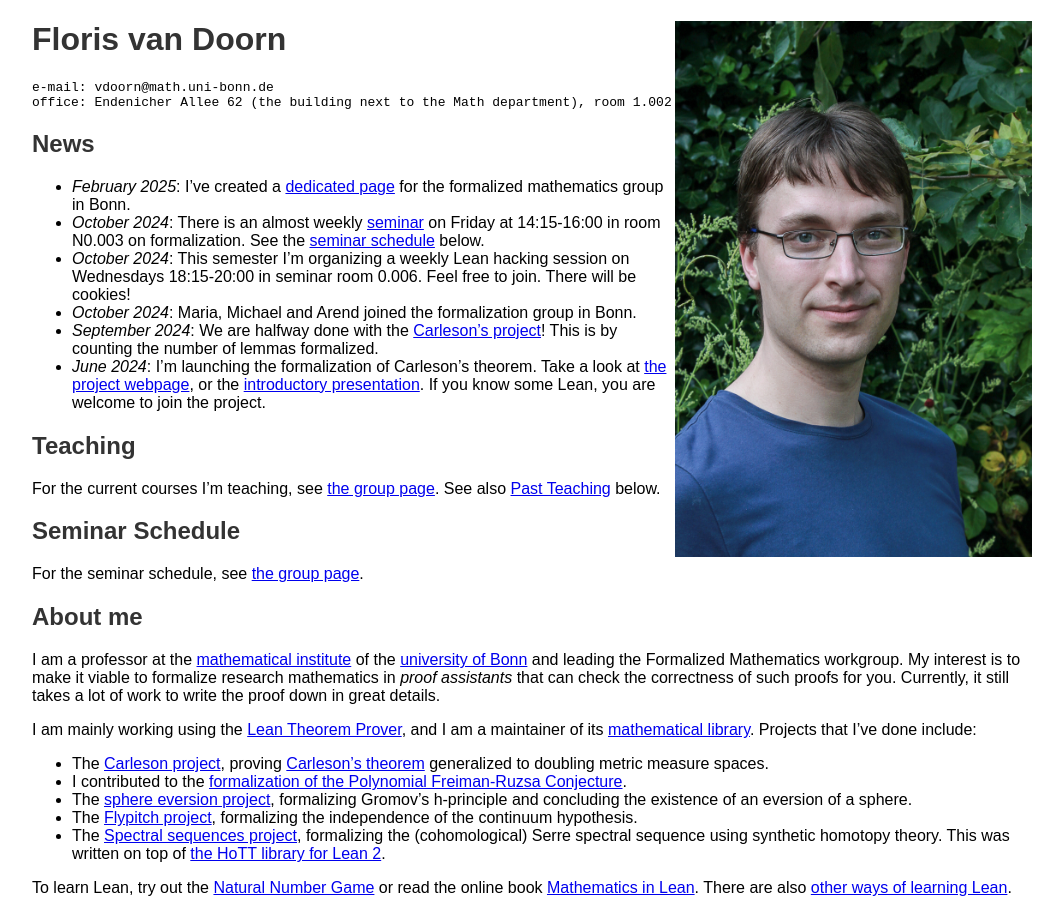
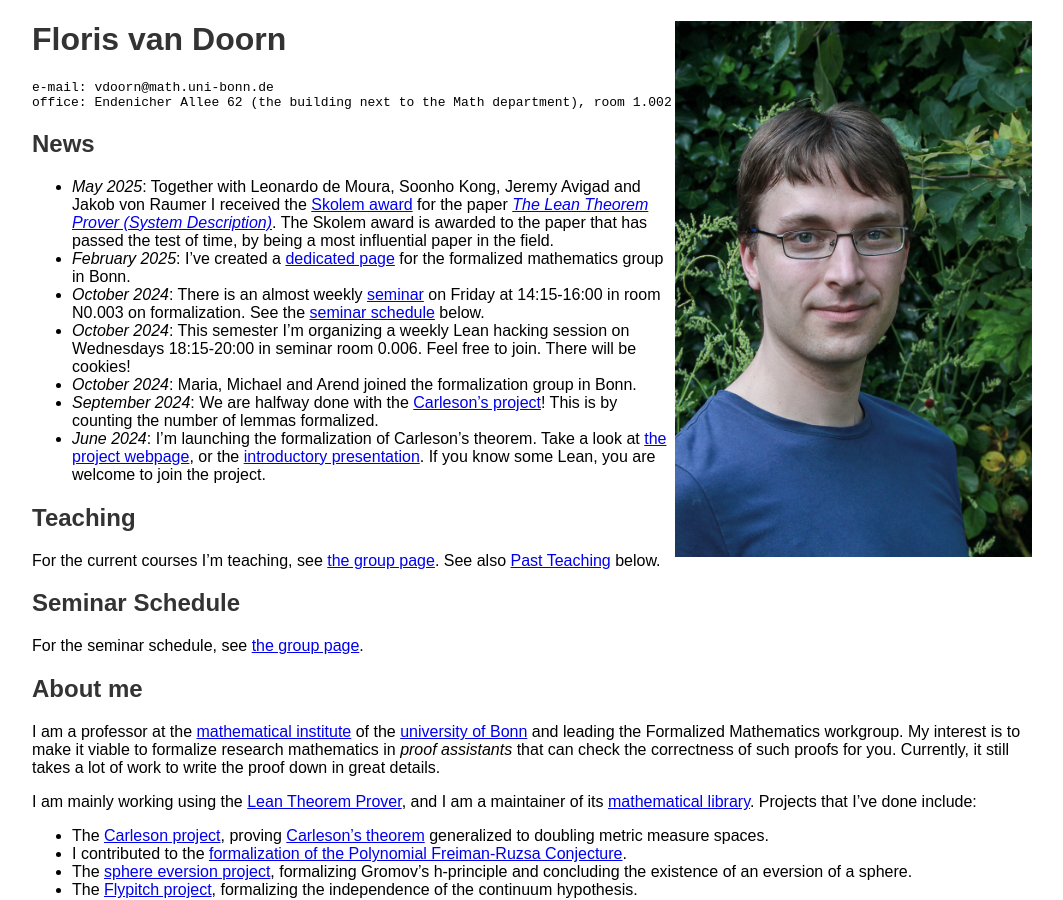
Before and after one commit to fpvandoorn/fpvandoorn.github.io, a Jekyll site: the page built from index.md, in a window 1280 px wide and 900 px high. Shown: the whole window, without its empty margins (108-1171 px from the left). Built offline with Jekyll 4.4.1, drawn with Linux system fonts in a browser that asks for light colours; our own code applies the rules of GitHub Pages for plain Markdown files; some of the changed text lies outside the part shown.

Commit message:
Skolem award

```diff
--- a/index.md
+++ b/index.md
@@ -18,6 +18,7 @@ Germany
 
 ## News
 
+* *May 2025*: Together with Leonardo de Moura, Soonho Kong, Jeremy Avigad and Jakob von Raumer I received the [Skolem award](https://cadeinc.org/Skolem-Award) for the paper [*The Lean Theorem Prover (System Description)*](https://link.springer.com/chapter/10.1007/978-3-319-21401-6_26). The Skolem award is awarded to the paper that has passed the test of time, by being a most influential paper in the field.
 * *February 2025*: I've created a [dedicated page](formalized-mathematics) for the formalized mathematics group in Bonn.
 * *October 2024*: There is an almost weekly [seminar](https://github.com/fpvandoorn/BonnLeanSeminar) on Friday at 14:15-16:00 in room N0.003 on formalization. See the [seminar schedule](#seminar-schedule) below.
 * *October 2024*: This semester I'm organizing a weekly Lean hacking session on Wednesdays 18:15-20:00 in seminar room 0.006. Feel free to join. There will be cookies!
@@ -87,7 +88,7 @@ I have also studied the research question of which higher inductive types can be
 - Ulrik Buchholtz, Floris van Doorn, Egbert Rijke. *["Higher Groups in Homotopy Type Theory"](papers/higher-groups.pdf)*, Logic in Computer Science (LICS) 2018. ([arXiv](https://arxiv.org/abs/1802.04315), [slides](talks/lics18slides.pdf), [Formalization (Github)](https://github.com/cmu-phil/Spectral/blob/master/higher_groups.hlean))
 - Floris van Doorn, Jakob von Raumer, Ulrik Buchholtz. *["Homotopy Type Theory in Lean"](papers/leanhott.pdf)*, 8th International Conference on Interactive Theorem Proving (ITP), 2017. ([arXiv](https://arxiv.org/abs/1704.06781), [slides](talks/HoTTLeanITP.pdf), [Lean-HoTT library (Github)](https://github.com/leanprover/lean2/blob/master/hott/hott.md), [Spectral repository (Github)](https://github.com/cmu-phil/Spectral))
 - Floris van Doorn. *["Constructing the Propositional Truncation using Non-recursive HITs"](papers/proptrunc.pdf)*, Certified Proofs and Programs (CPP), 2016. ([arXiv](https://arxiv.org/abs/1512.02274), [slides](talks/CPP2016.pdf), [Lean source (Github)](https://github.com/fpvandoorn/leansnippets/blob/master/cpp.hlean))
-- Leonardo de Moura, Soonho Kong, Jeremy Avigad, Floris van Doorn, Jakob von Raumer. *["The Lean Theorem Prover (System Description)"](papers/lean_description.pdf)*, International Conference on Automated Deduction (CADE-25), 2015. <!-- To add: Received a [Skolem award](https://cadeinc.org/Skolem-Award) in 2025 for the paper that has passed the test of time, by being a most influential paper in the field. -->
+- Leonardo de Moura, Soonho Kong, Jeremy Avigad, Floris van Doorn, Jakob von Raumer. *["The Lean Theorem Prover (System Description)"](papers/lean_description.pdf)*, International Conference on Automated Deduction (CADE-25), 2015 ([Springer](https://link.springer.com/chapter/10.1007/978-3-319-21401-6_26)). This paper received the [**Skolem award**](https://cadeinc.org/Skolem-Award) in 2025.
 - Cody Roux and Floris van Doorn. *["The Structural Theory of Pure Type Systems"](papers/struct_pts.pdf)*, Types and Lambda Calculi and Applications (TLCA), 2014. ([slides](talks/TLCA2014.pdf))
 - Floris van Doorn, Herman Geuvers, Freek Wiedijk. *["Explicit Convertibility Proofs in Pure Type Systems"](papers/explicitPTS.pdf)*, Logical Frameworks and Meta-Languages: Theory and Practice (LFMTP), 2013. ([slides](talks/LFMTP2013.pdf), [Coq formalization](ptsf/index.html))
 
```
